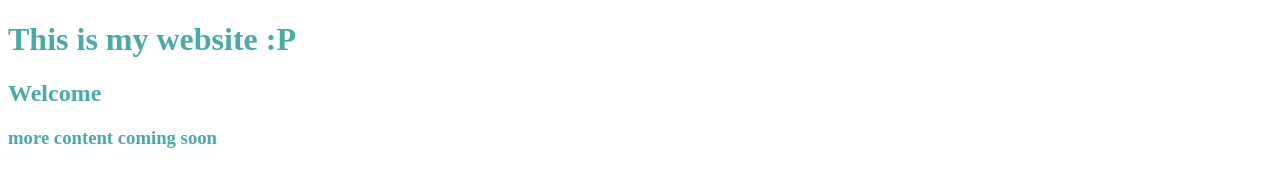
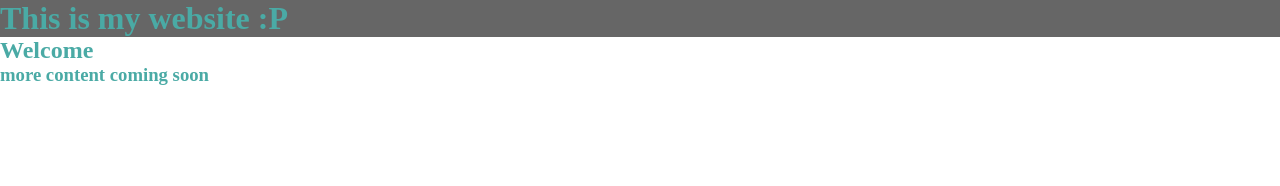
Before and after one commit to jamesgrodzicki/jamesgrodzicki.github.io, a plain HTML site: page index.html in a window 1280 px wide. Drawn offline with Linux system fonts and the light colour scheme.

Commit message:
centered text, added some background and border

```diff
--- a/style.css
+++ b/style.css
@@ -1,3 +1,11 @@
 *{
     color: #4aaaa5;
+    margin: 0 auto;
 }
+
+h1{
+    background: #666666;
+    border-width: 25px;
+    border-color: beige;
+
+}
```
